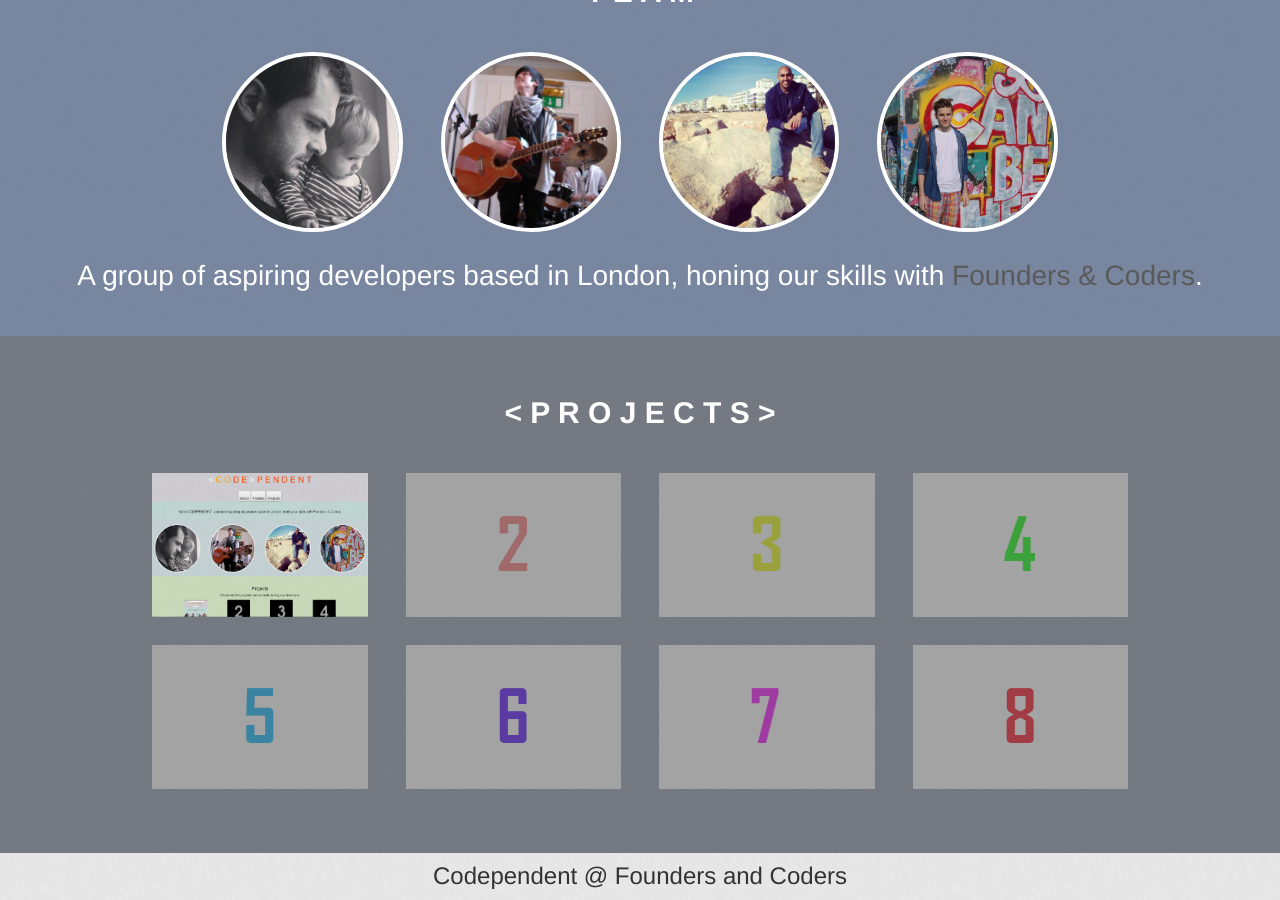
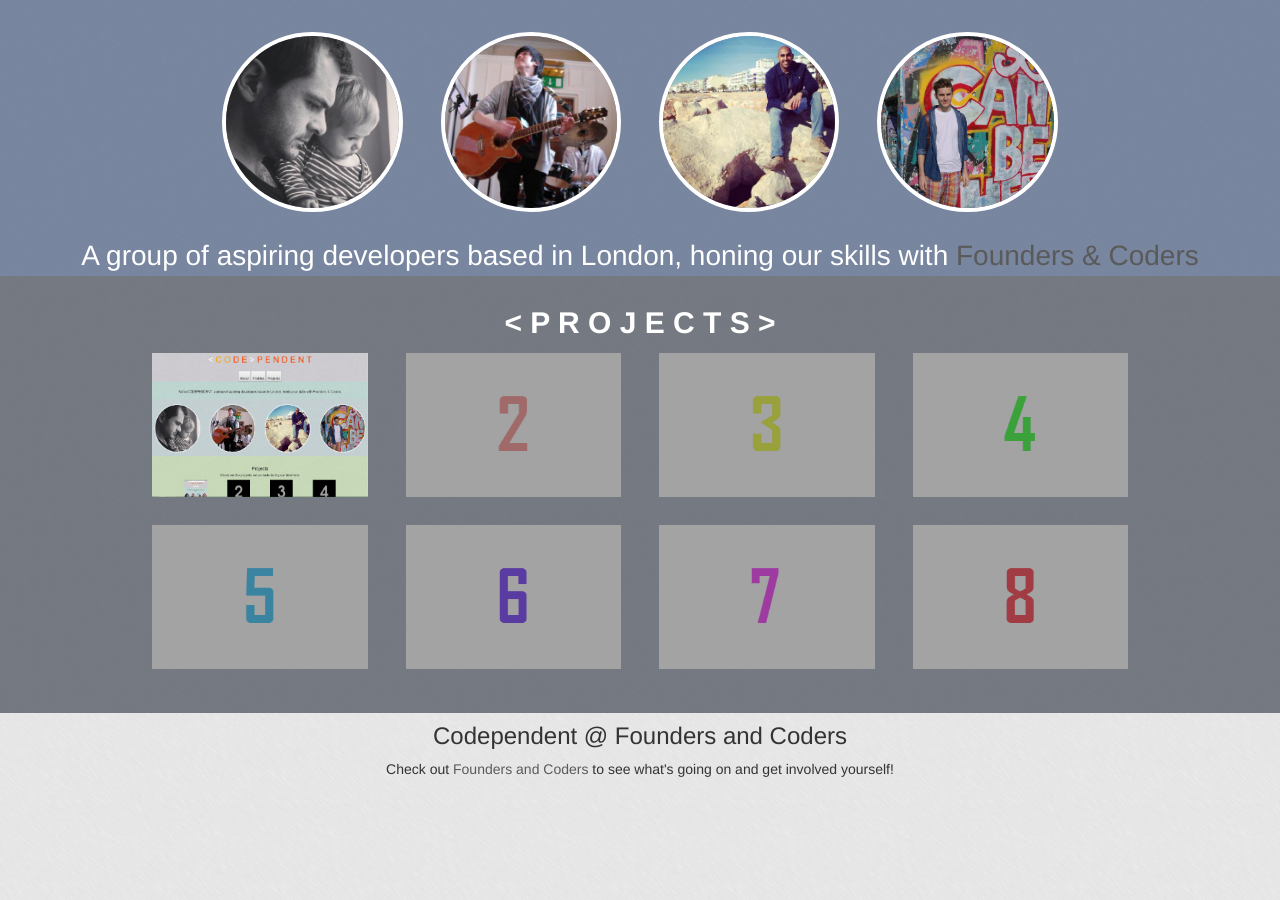
Before and after one commit to codependentfc/codependentfc.github.io, a Jekyll site: the page built from index.html, in a window 1280 px wide and 900 px high, scrolled down 875 px. Built offline with Jekyll 4.4.1, drawn with Linux system fonts in a browser that asks for light colours; nearby versions of some CDN libraries; after the commit the page ends 1663 px from its top, so only the background shows below that.

Commit message:
index.html tidy, fix tabbing, find missing closures

```diff
--- a/index.html
+++ b/index.html
@@ -11,35 +11,26 @@
   {% include head.html %}
 
     <body>
-        <!-- WRAPPER FOR BOOTSTRAP -->
-        <!-- <div class='container-fluid container-custom'> -->
 
         <div id='sticky-wrap'>
 
             {% include header.html %}
             <div id="landing-div">
                 <img id="image" width="100%" src="media/banner.png"/>
-
                 <div class='landing-area'>
-
                     <img id="logo" width="90%" src="media/logo.png"/>
-
                     <a href='#landHere'>
                         <img id="arrow" width="10%" src="media/arrow.png"/>
                     </a>
-
-
                 </div>
             </div>
 
 
+            <div id='sticky-body'>
+                <div class="page-content"> <!--uneeded?-->
+                    <div class="wrapper">  <!--uneeded?-->
+                        <section id='section2'>
 
-                   <div id='sticky-body'>
-                      <div class="page-content">
-                        <div class="wrapper">
-
-                            <section id='section2'>
-                            <br>
                             <h2 id='landHere' class="titles"> &lt; T E A M &gt; </h2>
 
                             <div id='profile-gallery' class="row">
@@ -76,22 +67,15 @@
                             </div>
                             <div class='row'>
                                 <div class='col-md-12'>
-                                    <p id='intro'>A group of aspiring developers based in London, honing our skills with <a href="http://foundersandcoders.org">Founders &amp; Coders</a>.</p>
+                                    <p id='intro'>A group of aspiring developers based in London, honing our skills with <a href="http://foundersandcoders.org">Founders &amp; Coders</a></p>
                                 </div>
                             </div>
-
-                                <br>
-                                <br>
                         </section>
 
                         <section id='section3'>
                             <div id='project-gallery' class="text">
                                 <div class="container">
-                                    <br>
                                     <h2 class="titles"> &lt; P R O J E C T S &gt; </h2>
-                                        <br>
-
-
                                     <div class="row">
                                         <div class="col-md-3">
                                             <div class="thumbnail">
@@ -152,22 +136,13 @@
                                     </div>
                                 </div>
                             </div>
-                                <br>
                         </section>
                     </div>
                 </div>
             </div>
         </div>
-
-            </div>
-
-
         <div id='sticky-footer'>
             {% include footer.html %}
         </div>
-
-        <!-- </div>      -->
-
     </body>
-
 </html>
```
Lines whose indentation alone changed are shown as unchanged.
